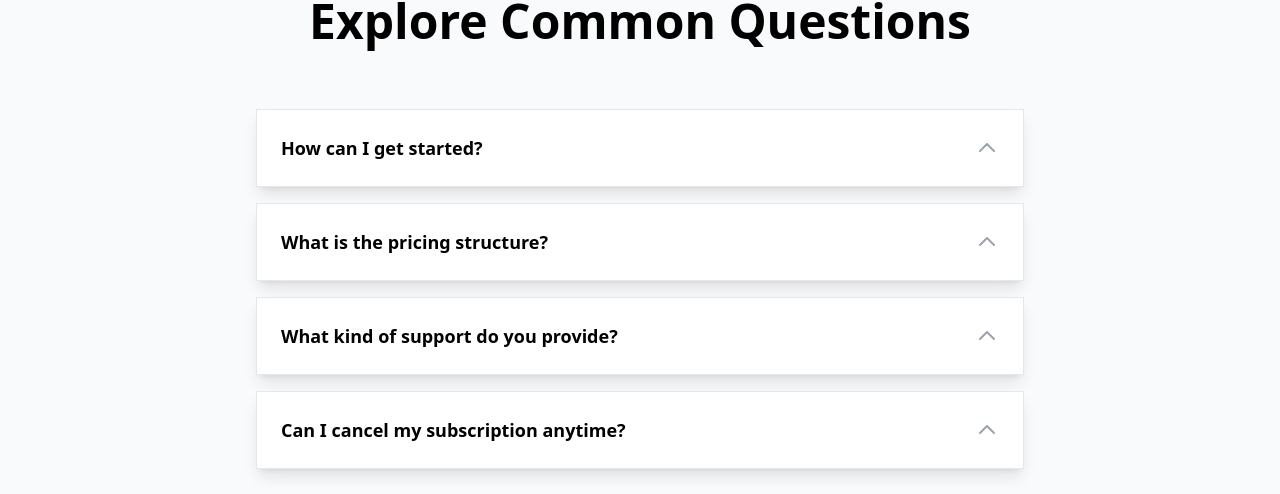
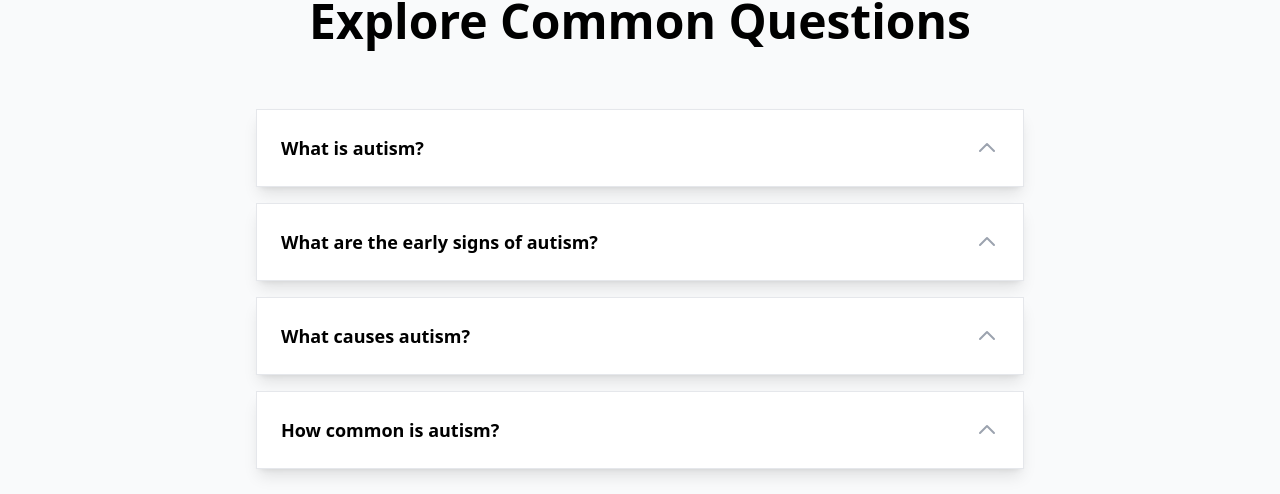
Before and after one commit to nikhilsahu2002/Autisum, a React (Vite) app: page / in a window 1280 px wide. Shown: the part 1631-2125 px from the top of the page. Built offline with nearby package versions, Linux system fonts and the light colour scheme.

Commit message:
Update FAQSection.jsx

```diff
--- a/src/Components/FAQSection.jsx
+++ b/src/Components/FAQSection.jsx
@@ -15,17 +15,17 @@ function FAQSection() {
     });
   };
   const questionContent = [
-    "How can I get started?",
-    "What is the pricing structure?",
-    "What kind of support do you provide?",
-    "Can I cancel my subscription anytime?",
+    "What is autism?",
+    "What are the early signs of autism?",
+    "What causes autism?",
+    "How common is autism?",
   ];
 
   const answerContent = [
-    "Lorem ipsum dolor sit amet, consectetur adipiscing elit...",
-    "Sed condimentum nec metus et cursus...",
-    "Vivamus scelerisque vestibulum urna, vel fermentum felis...",
-    "Nullam at ante et libero rutrum lobortis...",
+    "Autism, or autism spectrum disorder (ASD), is a developmental disorder characterized by challenges with social skills, repetitive behaviors, speech, and nonverbal communication. It is a spectrum condition, meaning that it affects individuals differently and to varying degrees.",
+    "Early signs of autism can include limited or no eye contact, delayed speech or language skills, difficulty with social interaction, repetitive behaviors (like rocking or hand-flapping), and sensitivity to sensory stimuli.",
+    "The exact cause of autism is unknown, but it is believed to involve a combination of genetic and environmental factors. There is ongoing research in this area to better understand the causes of autism.",
+    "Autism is relatively common, with an estimated prevalence of about 1 in 54 children in the United States, according to the Centers for Disease Control and Prevention (CDC).",
   ];
 
   return (
```
